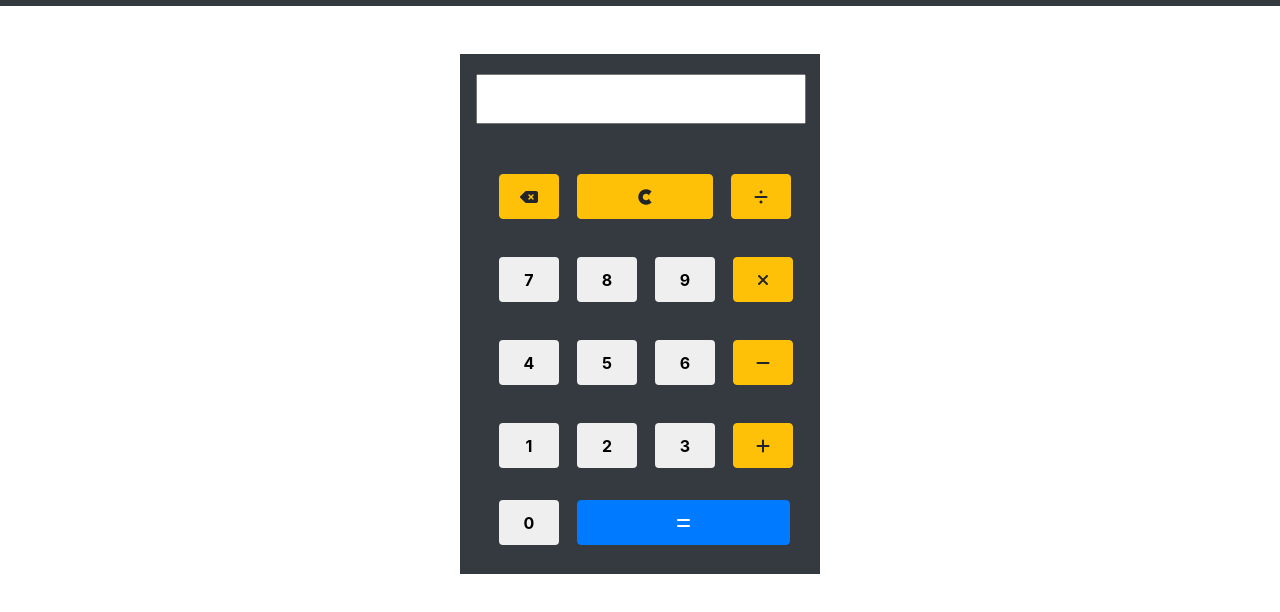
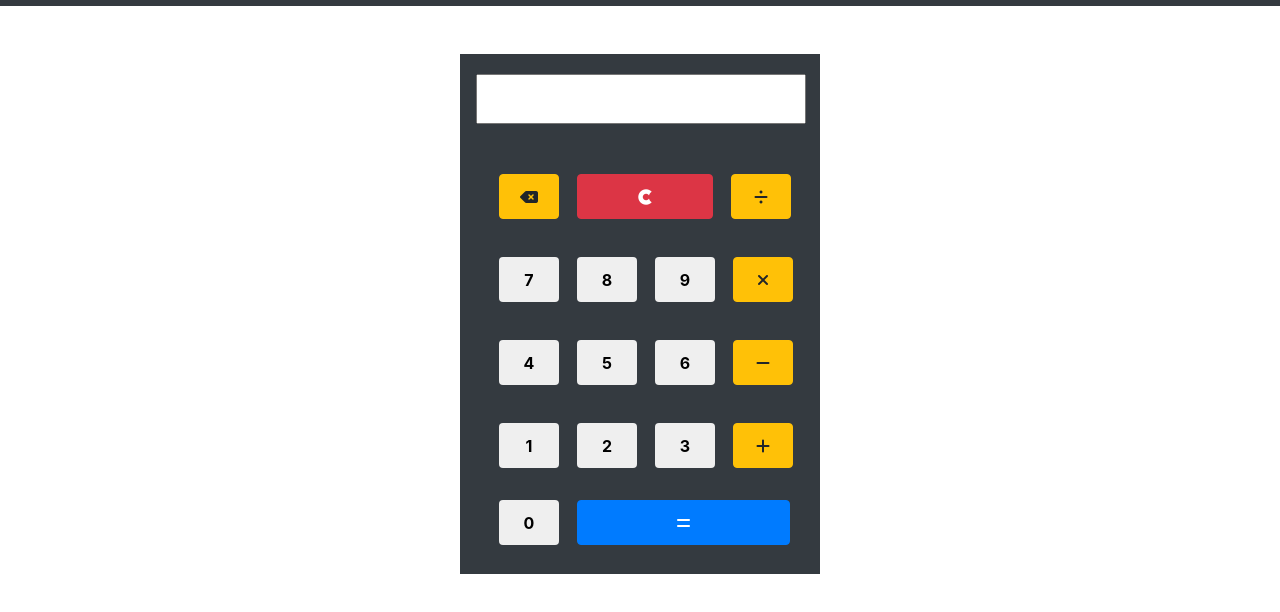
Before and after one commit to vpnvv/Add.it, a plain HTML site: page index.html in a window 1280 px wide. Shown: the part 58-670 px from the top of the page. Drawn offline with nearby package versions, Linux system fonts and the light colour scheme.

Commit message:
Update index.html
clear button color changed to red

```diff
--- a/index.html
+++ b/index.html
@@ -42,7 +42,7 @@
 
 
           <div class="clear">
-            <button onclick="clearDisplay()" class="btn btn-warning" style="width: 136px;"><i
+            <button onclick="clearDisplay()" class="btn btn-danger" style="width: 136px;"><i
                 class="fab fa-cuttlefish"></i>
             </button>&nbsp;&nbsp;&nbsp;&nbsp;
           </div>
```
